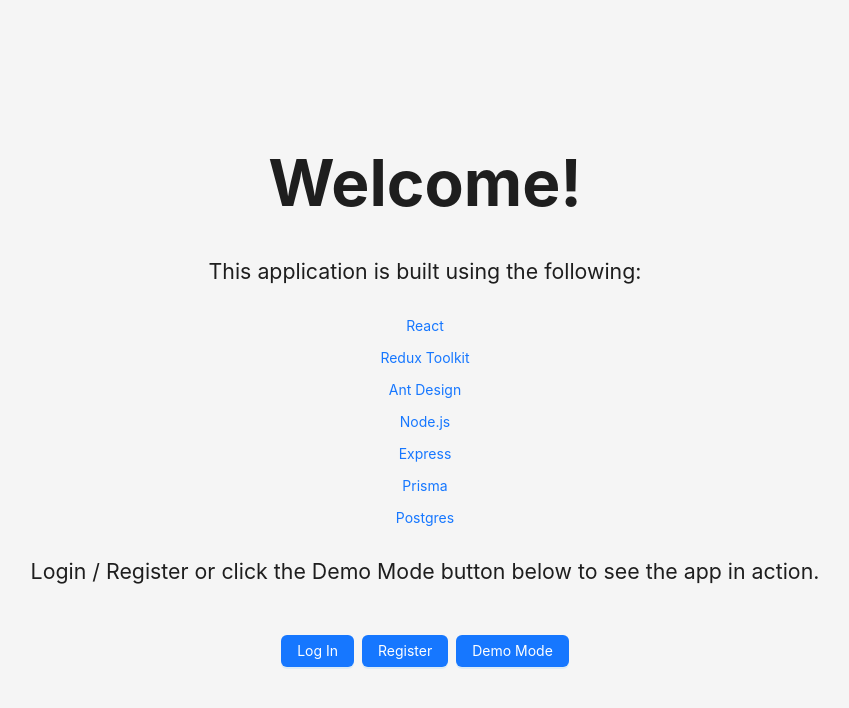
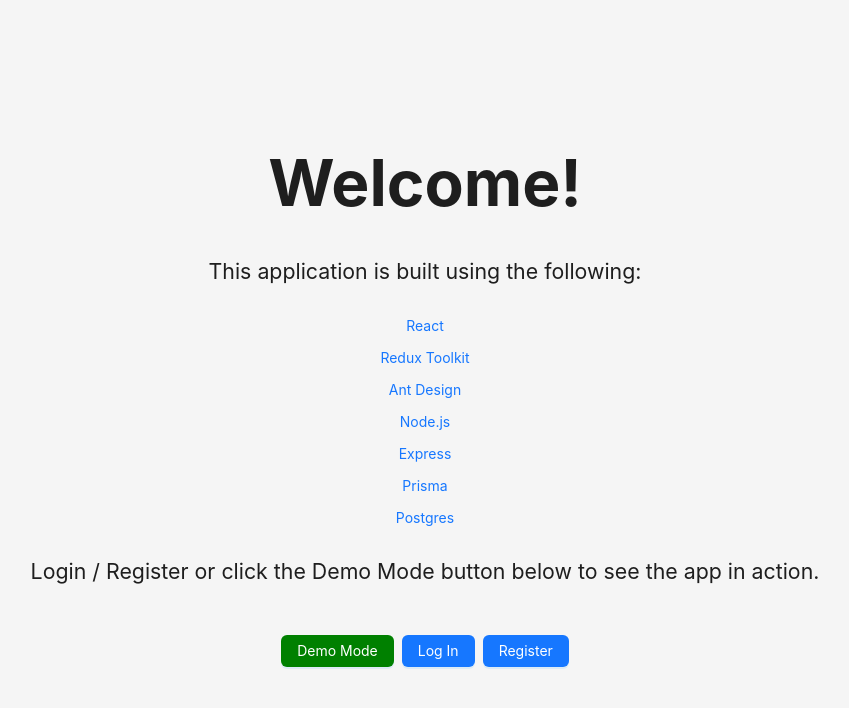
Before and after one commit to bryanonyc/recipes-app, a React (Create React App) app: page / in a window 1280 px wide. Shown: the top 708 px of the page, without its empty margins (215-1064 px from the left). Built offline with nearby package versions, Linux system fonts and the light colour scheme; no server answers.

Commit message:
Make Demo Button color green

```diff
--- a/src/features/auth/Welcome.tsx
+++ b/src/features/auth/Welcome.tsx
@@ -60,6 +60,14 @@
             </div>
             <div className={'home-button-container'}>
                 <Space>
+                    <Button
+                        type='primary'
+                        onClick={loginAsDemoUser}
+                        disabled={loggedIn}
+                        style={{ backgroundColor: 'green' }}
+                    >
+                        Demo Mode
+                    </Button>
                     { nonRegisterButtonContent }
                     <Button
                         type='primary'
@@ -67,13 +75,6 @@
                         disabled={loggedIn}
                     >
                         Register
-                    </Button>
-                    <Button
-                        type='primary'
-                        onClick={loginAsDemoUser}
-                        disabled={loggedIn}
-                    >
-                        Demo Mode
                     </Button>
                 </Space>
 
```
